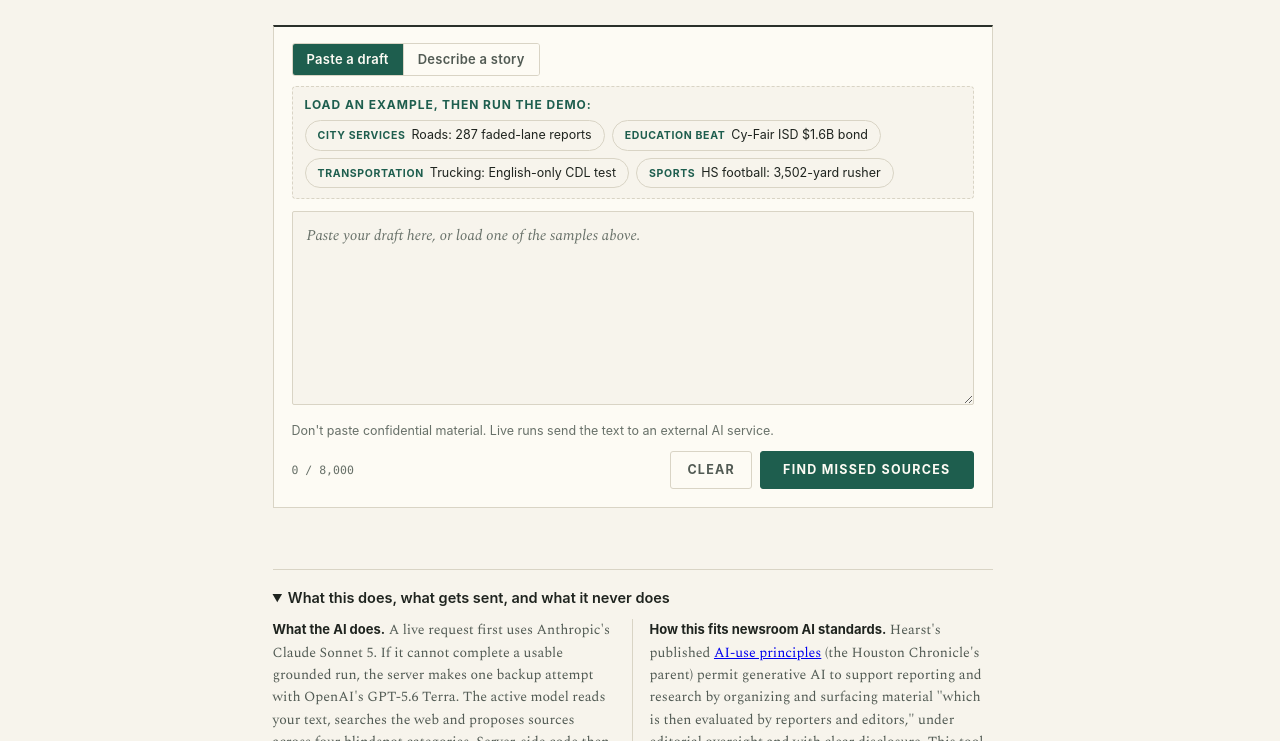
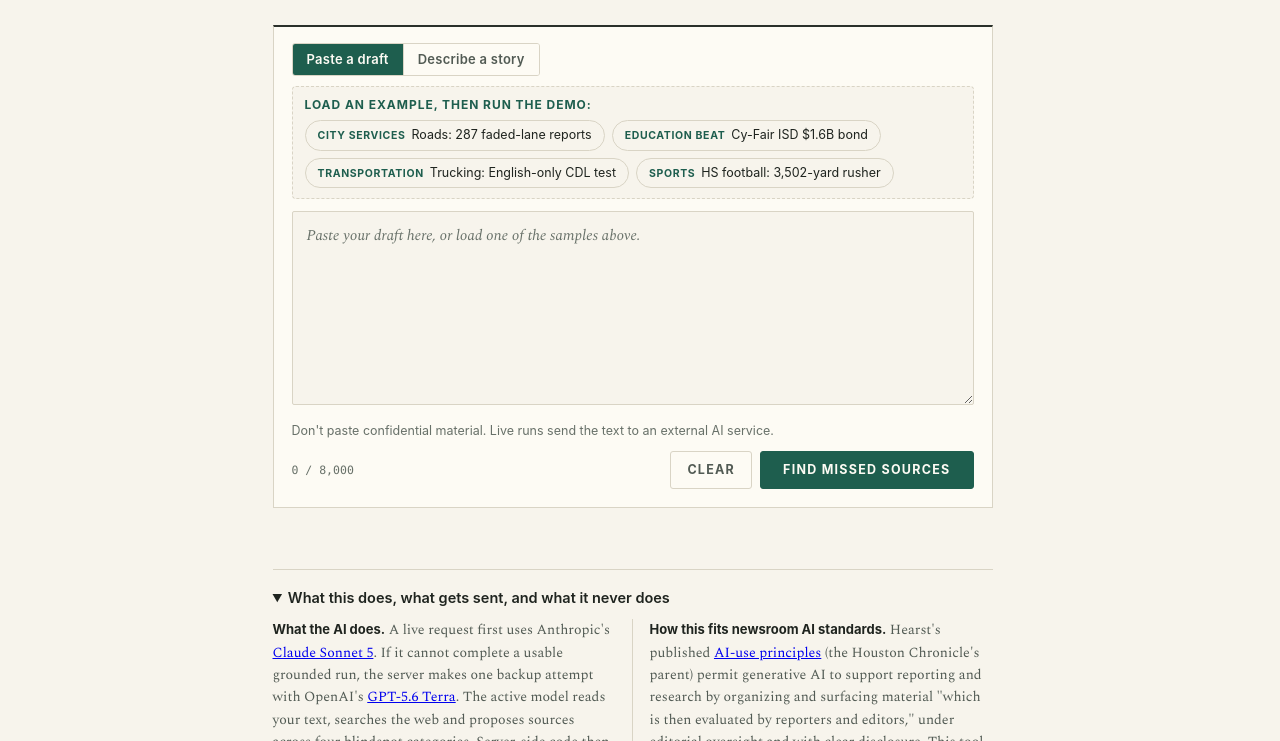
Before and after one commit to tbrown034/source-finder, a website built with Vite: page index.html in a window 1280 px wide. Shown: the part 211-952 px from the top of the page. Built offline with nearby package versions, Linux system fonts and the light colour scheme.

Commit message:
Link the model names in the disclosure to their official pages

```diff
--- a/index.html
+++ b/index.html
@@ -68,8 +68,11 @@
       <summary>What this does, what gets sent, and what it never does</summary>
       <div class="disclosure-body">
         <p><strong>What the AI does.</strong> A live request first uses
-        Anthropic's Claude Sonnet 5. If it cannot complete a usable grounded
-        run, the server makes one backup attempt with OpenAI's GPT-5.6 Terra. The active model
+        Anthropic's <a href="https://www.anthropic.com/news/claude-sonnet-5"
+        target="_blank" rel="noopener noreferrer">Claude Sonnet 5</a>. If it cannot complete a usable grounded
+        run, the server makes one backup attempt with OpenAI's <a
+        href="https://openai.com/index/gpt-5-6/" target="_blank"
+        rel="noopener noreferrer">GPT-5.6 Terra</a>. The active model
         reads your text, searches the web and proposes sources across four
         blindspot categories. Server-side code then drops every suggestion
         that is not backed by an actual search result URL — if the model
```
